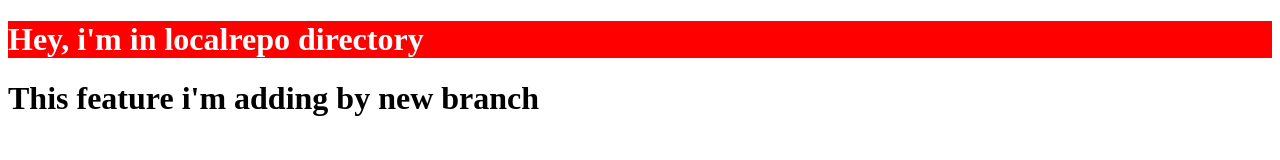
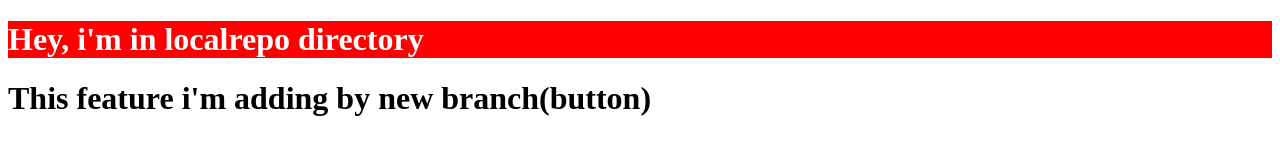
Before and after one commit to Abhinavvvhubbbb/Localrepo, a plain HTML site: page index.html in a window 1280 px wide. Drawn offline with Linux system fonts and the light colour scheme.

```diff
--- a/index.html
+++ b/index.html
@@ -8,6 +8,6 @@
 </head>
 <body>
     <h1 class="para" >Hey, i'm in localrepo directory</h1>
-    <h1>This feature i'm adding by new branch</h1>
+    <h1>This feature i'm adding by new branch(button) </h1>
 </body>
 </html>
```
